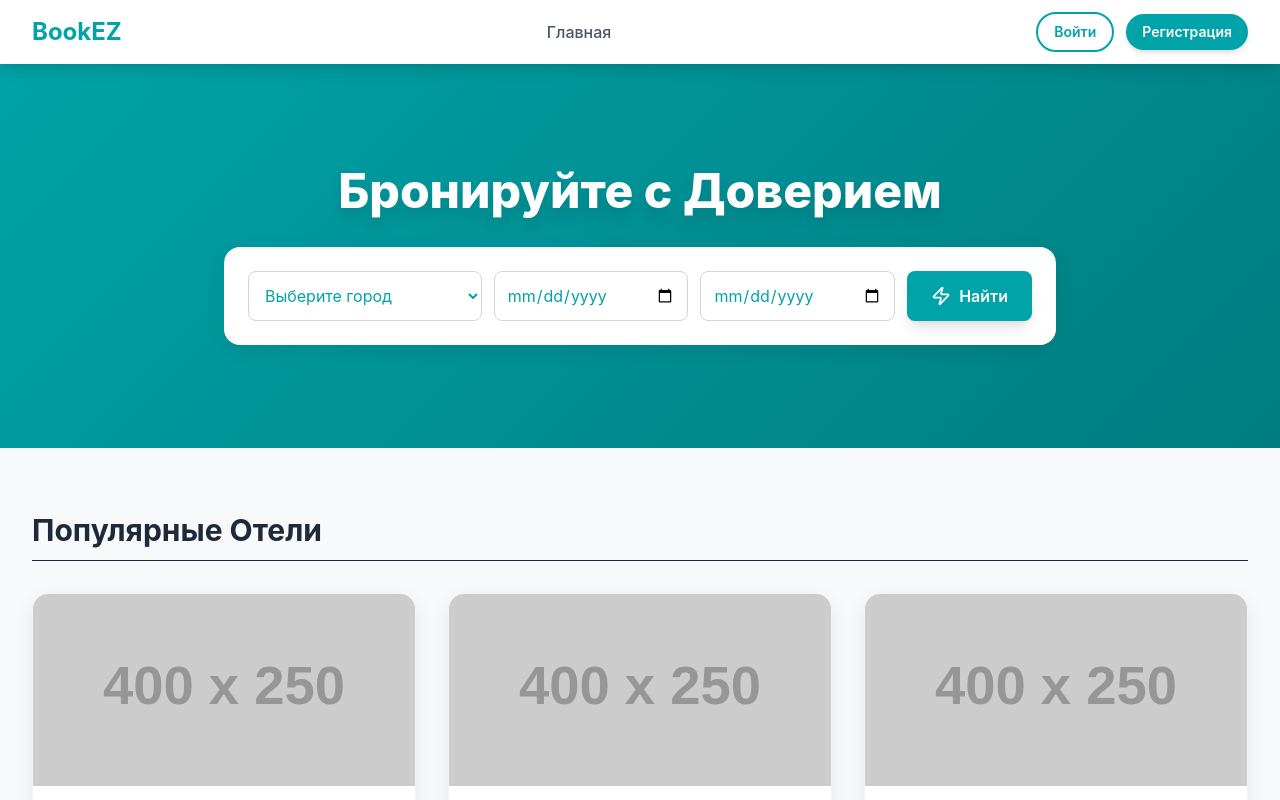
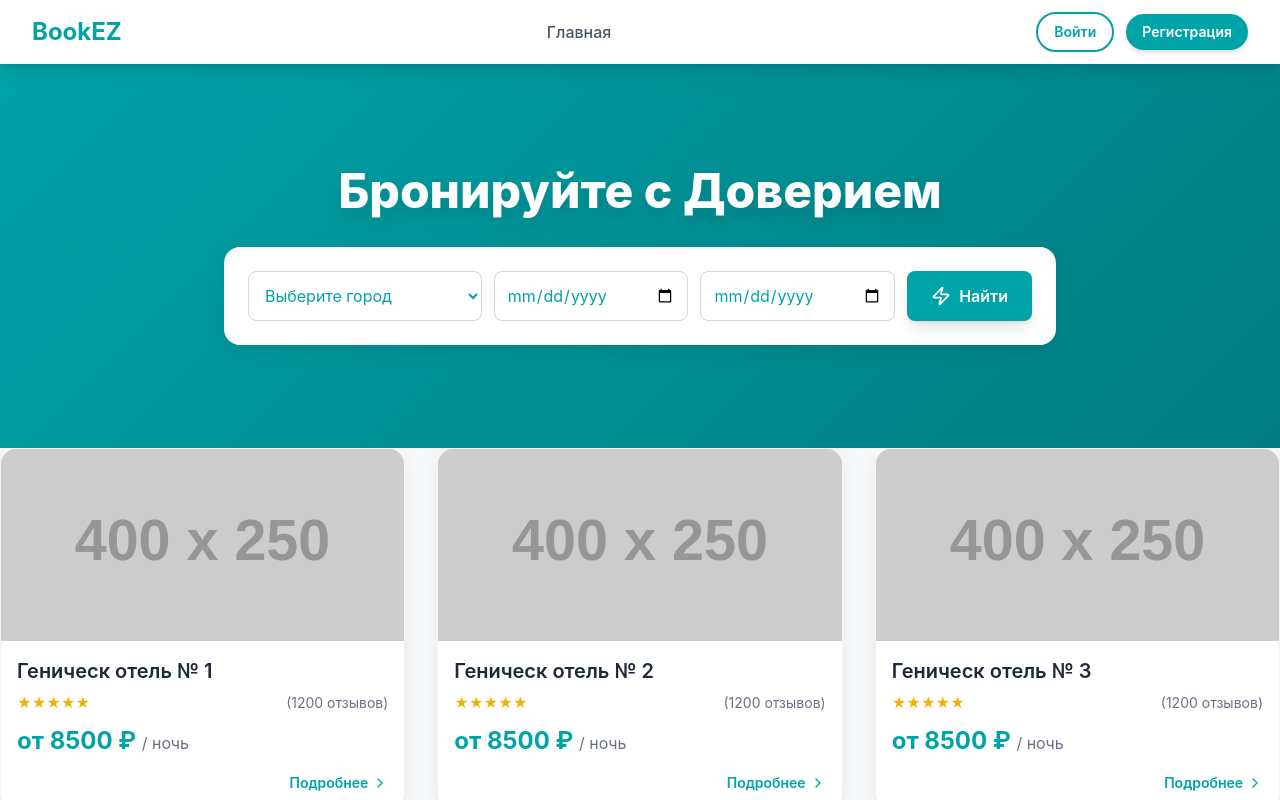
Before and after one commit to Andrey-G1Thub/bookez-hotel-booking, a React (Vite) app: page / in a window 1280 px wide. Shown: the top 800 px of the page. Built offline with nearby package versions, Linux system fonts and the light colour scheme; data requests are answered from the project's data file.

Commit message:
Поиск свободных номеров по датам

```diff
--- a/db.json
+++ b/db.json
@@ -1,23 +1,27 @@
 {
 	"bookings": [
 		{
-			"id": 1770458801272,
+			"id": 1770487400950,
 			"userId": "user-123",
-			"hotelName": "Москва Гранд Отель",
-			"roomType": "Люкс с Видом",
+			"hotelId": 101,
+			"roomId": 1001,
+			"hotelName": "Геническ отель номер1",
+			"roomType": "1.1 Стандартный Двухместный",
 			"checkIn": "2026-02-07",
-			"checkOut": "2026-02-09",
-			"price": 15000,
+			"checkOut": "2026-02-10",
+			"price": 8500,
 			"status": "Подтверждено"
 		},
 		{
-			"id": 1770464766298,
+			"id": 1770487416041,
 			"userId": "user-123",
-			"hotelName": "Москва Гранд Отель",
-			"roomType": "Стандартный Двухместный",
+			"hotelId": 101,
+			"roomId": 1002,
+			"hotelName": "Геническ отель номер1",
+			"roomType": "1.2 Люкс с Видом",
 			"checkIn": "2026-02-07",
 			"checkOut": "2026-02-10",
-			"price": 8500,
+			"price": 15000,
 			"status": "Подтверждено"
 		}
 	],
@@ -47,7 +51,7 @@
 		{
 			"id": 101,
 			"cityId": 1,
-			"name": "Геническ отель номер1",
+			"name": "Геническ отель № 1",
 			"rating": 5,
 			"reviewCount": 1200,
 			"priceFrom": 8500,
@@ -56,7 +60,7 @@
 		{
 			"id": 102,
 			"cityId": 1,
-			"name": "Геническ отель номер2",
+			"name": "Геническ отель № 2",
 			"rating": 5,
 			"reviewCount": 1200,
 			"priceFrom": 8500,
@@ -65,7 +69,7 @@
 		{
 			"id": 103,
 			"cityId": 1,
-			"name": "Геническ отель номер3",
+			"name": "Геническ отель № 3",
 			"rating": 5,
 			"reviewCount": 1200,
 			"priceFrom": 8500,
@@ -74,7 +78,7 @@
 		{
 			"id": 104,
 			"cityId": 1,
-			"name": "Отель у Парка",
+			"name": "Геническ отель № 4",
 			"rating": 4,
 			"reviewCount": 550,
 			"priceFrom": 5200,
@@ -83,7 +87,7 @@
 		{
 			"id": 201,
 			"cityId": 2,
-			"name": "Невский Люкс",
+			"name": "Арабатская-стрелка отель № 1",
 			"rating": 5,
 			"reviewCount": 980,
 			"priceFrom": 9800,
@@ -92,7 +96,25 @@
 		{
 			"id": 301,
 			"cityId": 3,
-			"name": "Солнечный Берег",
+			"name": "Сочи отель № 1",
+			"rating": 4,
+			"reviewCount": 2100,
+			"priceFrom": 4500,
+			"description": "Прямой выход к морю."
+		},
+		{
+			"id": 401,
+			"cityId": 4,
+			"name": "Крым-Алушта отель № 1",
+			"rating": 4,
+			"reviewCount": 2100,
+			"priceFrom": 4500,
+			"description": "Прямой выход к морю."
+		},
+		{
+			"id": 402,
+			"cityId": 4,
+			"name": "Крым-Алушта отель № 2",
 			"rating": 4,
 			"reviewCount": 2100,
 			"priceFrom": 4500,
@@ -118,19 +140,99 @@
 		},
 		{
 			"id": 2001,
+			"hotelId": 102,
+			"type": "Семейный",
+			"capacity": 4,
+			"amenities": "Кухня",
+			"price": 7000
+		},
+		{
+			"id": 2002,
+			"hotelId": 102,
+			"type": "Студия",
+			"capacity": 2,
+			"amenities": "Завтрак",
+			"price": 9800
+		},
+		{
+			"id": 3001,
+			"hotelId": 103,
+			"type": "Улучшенный",
+			"capacity": 2,
+			"amenities": "Кондиционер",
+			"price": 9000
+		},
+		{
+			"id": 3002,
+			"hotelId": 103,
+			"type": "Студия",
+			"capacity": 2,
+			"amenities": "2.1 Мини-кухня, Завтрак",
+			"price": 9800
+		},
+		{
+			"id": 3001,
+			"hotelId": 104,
+			"type": "Студия",
+			"capacity": 2,
+			"amenities": "2.1 Мини-кухня, Завтрак",
+			"price": 9800
+		},
+		{
+			"id": 2001,
 			"hotelId": 201,
 			"type": "Студия",
 			"capacity": 2,
-			"amenities": "Мини-кухня, Завтрак",
+			"amenities": "Завтрак",
 			"price": 9800
+		},
+		{
+			"id": 2002,
+			"hotelId": 201,
+			"type": " Эконом",
+			"capacity": 2,
+			"amenities": "Ванная комната",
+			"price": 4500
 		},
 		{
 			"id": 3001,
 			"hotelId": 301,
 			"type": "Эконом",
 			"capacity": 2,
-			"amenities": "Ванная комната",
+			"amenities": "Ванная",
 			"price": 4500
+		},
+		{
+			"id": 3002,
+			"hotelId": 301,
+			"type": "Эконом",
+			"capacity": 2,
+			"amenities": "Ванная",
+			"price": 2700
+		},
+		{
+			"id": 4001,
+			"hotelId": 401,
+			"type": "Эконом",
+			"capacity": 2,
+			"amenities": "Ванная",
+			"price": 2700
+		},
+		{
+			"id": 4002,
+			"hotelId": 401,
+			"type": "Эконом",
+			"capacity": 2,
+			"amenities": "Ванная",
+			"price": 2700
+		},
+		{
+			"id": 4001,
+			"hotelId": 402,
+			"type": "Эконом",
+			"capacity": 2,
+			"amenities": "Ванная",
+			"price": 2700
 		}
 	]
 }
--- a/src/pages/homePage/HomePage.tsx
+++ b/src/pages/homePage/HomePage.tsx
@@ -3,44 +3,83 @@ import { MOCK_DATA } from '../../data/mockData';
 import { HotelCard } from '../../components/hotelCard/HotelCard';
 import { getMinDate } from '../../utils/helpers';
 import { useSelector } from 'react-redux';
+import { useMemo, useState } from 'react';
+// import React, { useState, useMemo } from 'react';
+// import { useSelector } from 'react-redux';
 
 // <!-- /\*_ Главная страница с поиском и каталогом городов/отелей _/
 export const HomePage = ({ navigate }) => {
 	const { allHotels, cities } = useSelector((state) => state.hotels);
+	const { roomsList } = useSelector((state) => state.rooms); // Берем все комнаты
+	const { list: bookingsList } = useSelector((state) => state.bookings); // Берем все бронирования
+
+	const safeRooms = roomsList || [];
+	const safeBookings = bookingsList || [];
+	const [searchFilters, setSearchFilters] = useState({
+		cityId: null,
+		checkIn: '',
+		checkOut: '',
+	});
 	// Показываем все отели как рекомендуемые, чтобы не усложнять компонент
 	const featuredHotels = allHotels?.slice(0, 3);
 
-	// НОВАЯ ЛОГИКА: мгновенный переход при выборе города
 	const handleCityChange = (e) => {
-		const cityName = e.target.value;
-		const selectedCity = cities.find((c) => c.name === cityName);
-
-		if (selectedCity) {
-			navigate(`/city/${selectedCity.id}`);
-		}
+		const selectedCity = cities.find((c) => c.name === e.target.value);
+		setSearchFilters((prev) => ({ ...prev, cityId: selectedCity?.id || null }));
 	};
 
+	// 2. Логика кнопки "Найти" (с учетом дат)
 	const handleSearch = (e) => {
 		e.preventDefault();
 		const formData = new FormData(e.target);
-		const cityName = formData.get('city');
 
-		if (!cityName) {
-			alert('Пожалуйста, выберите город.');
-			return;
+		setSearchFilters({
+			cityId: cities.find((c) => c.name === formData.get('city'))?.id || null,
+			checkIn: formData.get('checkIn'),
+			checkOut: formData.get('checkOut'),
+		});
+	};
+
+	// ГЛАВНАЯ ЛОГИКА ФИЛЬТРАЦИИ
+	const displayHotels = useMemo(() => {
+		if (!searchFilters.cityId) return allHotels?.slice(0, 3);
+
+		let filtered = allHotels.filter(
+			(hotel) => Number(hotel.cityId) === Number(searchFilters.cityId),
+		);
+
+		if (searchFilters.checkIn && searchFilters.checkOut) {
+			const userStart = new Date(searchFilters.checkIn);
+			const userEnd = new Date(searchFilters.checkOut);
+
+			filtered = filtered.filter((hotel) => {
+				// Используем safeRooms вместо rooms
+				const hotelRooms = safeRooms.filter(
+					(room) => Number(room.hotelId) === Number(hotel.id),
+				);
+
+				// Если в отеле вообще нет комнат в базе, он не пройдет фильтр
+				if (hotelRooms.length === 0) return false;
+
+				return hotelRooms.some((room) => {
+					// Используем safeBookings вместо bookings
+					const roomBookings = safeBookings.filter(
+						(b) => Number(b.roomId) === Number(room.id),
+					);
+
+					const isOccupied = roomBookings.some((b) => {
+						const bStart = new Date(b.checkIn);
+						const bEnd = new Date(b.checkOut);
+						return userStart < bEnd && userEnd > bStart;
+					});
+
+					return !isOccupied;
+				});
+			});
 		}
 
-		const selectedCity = cities.find((c) => c.name === cityName);
-
-		if (selectedCity) {
-			console.log('Выполнен поиск:', Object.fromEntries(formData.entries()));
-			// НАВИГАЦИЯ НА СТРАНИЦУ ГОРОДА ДЛЯ ОТОБРАЖЕНИЯ ФИЛЬТРОВАННЫХ ОТЕЛЕЙ
-			navigate(`/city/${selectedCity.id}`);
-		} else {
-			alert('Ошибка: выбранный город не найден.');
-		}
-		console.log('Ищем свободные номера на даты...');
-	};
+		return filtered;
+	}, [allHotels, safeRooms, safeBookings, searchFilters]);
 
 	return (
 		<main>
@@ -109,16 +148,16 @@ export const HomePage = ({ navigate }) => {
 				</div>
 			</div>
 
-			{/* Секция с Рекомендуемыми Отелями */}
-			<div className="max-w-7xl mx-auto px-4 sm:px-6 lg:px-8 py-16">
-				<h2 className="text-3xl font-bold text-gray-800 mb-8 border-b pb-3">
-					Популярные Отели
-				</h2>
-				<div className="grid grid-cols-1 md:grid-cols-3 gap-8">
-					{featuredHotels.map((hotel) => (
+			<div className="grid grid-cols-1 md:grid-cols-3 gap-8">
+				{displayHotels.length > 0 ? (
+					displayHotels.map((hotel) => (
 						<HotelCard key={hotel.id} hotel={hotel} navigate={navigate} />
-					))}
-				</div>
+					))
+				) : (
+					<p className="text-gray-500 col-span-full text-center py-10">
+						К сожалению, подходящих отелей не найдено.
+					</p>
+				)}
 			</div>
 		</main>
 	);
--- a/src/pages/hotelDetailsPage/HotelDetailsPage.tsx
+++ b/src/pages/hotelDetailsPage/HotelDetailsPage.tsx
@@ -4,10 +4,19 @@ import { ChevronRight, MapPin, Star, User } from 'lucide-react';
 import { MOCK_DATA } from '../../data/mockData.js';
 import { NotFoundPage } from '../notFoundPage/NotFoundPage.js';
 import { Rating } from '../../components/index.js';
+import { useSelector } from 'react-redux';
 
 export const HotelDetailsPage = ({ params, navigate }) => {
-	const hotel = MOCK_DATA.HOTELS.find((h) => h.id === params.hotelId);
-	const rooms = MOCK_DATA.ROOMS.filter((r) => r.hotelId === params.hotelId);
+	const { allHotels, cities } = useSelector((state) => state.hotels);
+	const { roomsList } = useSelector((state) => state.rooms);
+
+	const targetHotelId = Number(params.hotelId);
+
+	const hotel = allHotels.find((h) => Number(h.id) === targetHotelId);
+	const rooms = roomsList.filter((r) => Number(r.hotelId) === targetHotelId);
+
+	// Ищем город по ID, который указан в объекте отеля
+	const city = cities.find((c) => Number(c.id) === Number(hotel?.cityId));
 
 	if (!hotel) return <NotFoundPage message="Отель не найден." navigate={navigate} />;
 
@@ -16,9 +25,7 @@ export const HotelDetailsPage = ({ params, navigate }) => {
 			<h1 className="text-4xl font-extrabold text-gray-800 mb-2">{hotel.name}</h1>
 			<div className="text-xl text-gray-600 mb-6 flex items-center">
 				<MapPin className="w-5 h-5 mr-2 accent-text" />
-				Город:{' '}
-				{MOCK_DATA.CITIES.find((c) => c.id === hotel.cityId)?.name ||
-					'Неизвестно'}
+				Город: {city?.name || 'Неизвестно'}
 				<span className="ml-4">
 					<Rating rating={hotel.rating} />
 				</span>
--- a/src/pages/roomBookingPage/RoomBookingPage.tsx
+++ b/src/pages/roomBookingPage/RoomBookingPage.tsx
@@ -85,14 +85,16 @@ export const RoomBookingPage = ({ params, navigate, currentUser }) => {
 			return;
 		}
 
-		// Создание новой брони
+		// Создание новой брони с привязкой по ID
 		const newBooking = {
-			id: Date.now(), // Генерируем временный ID
+			id: Date.now(),
 			userId: currentUser.id,
+			hotelId: hotel.id, // ДОБАВИЛИ
+			roomId: room.id, // ДОБАВИЛИ
 			hotelName: hotel.name,
 			roomType: room.type,
-			checkIn: formData.get('checkIn'),
-			checkOut: formData.get('checkOut'),
+			checkIn: checkIn,
+			checkOut: checkOut,
 			price: room.price,
 			status: 'Подтверждено',
 		};
--- a/src/store/index.js
+++ b/src/store/index.js
@@ -1,18 +1,15 @@
 import { createStore, combineReducers, applyMiddleware } from 'redux';
-import { thunk } from 'redux-thunk'; // не забудь установить: npm install redux-thunk
+import { thunk } from 'redux-thunk';
 import { bookingReducer } from './reducers/bookingReducer';
 import { hotelReducer } from './reducers/hotelReducer';
 import { userReducer } from './reducers/userReducer';
 import { roomReducer } from './reducers/roomReducer';
 
-// 1. Объединяем редьюсеры
-// Именно здесь рождается имя "bookings", которое ты видишь в useSelector
 const rootReducer = combineReducers({
-	bookings: bookingReducer, // Ветка state.bookings
-	hotels: hotelReducer, // Ветка state.hotels
+	bookings: bookingReducer,
+	hotels: hotelReducer,
 	users: userReducer,
 	rooms: roomReducer,
 });
 
-// 2. Создаем стор с поддержкой Thunk
 export const store = createStore(rootReducer, applyMiddleware(thunk));
```
